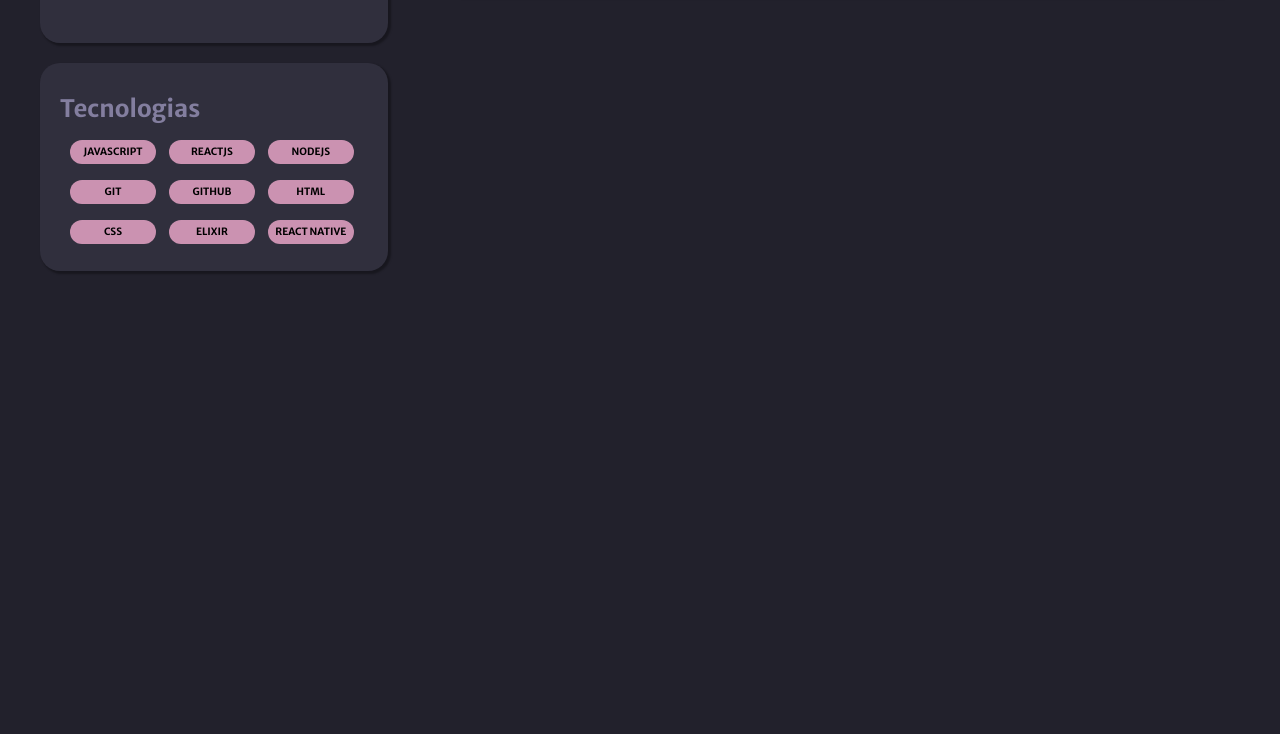
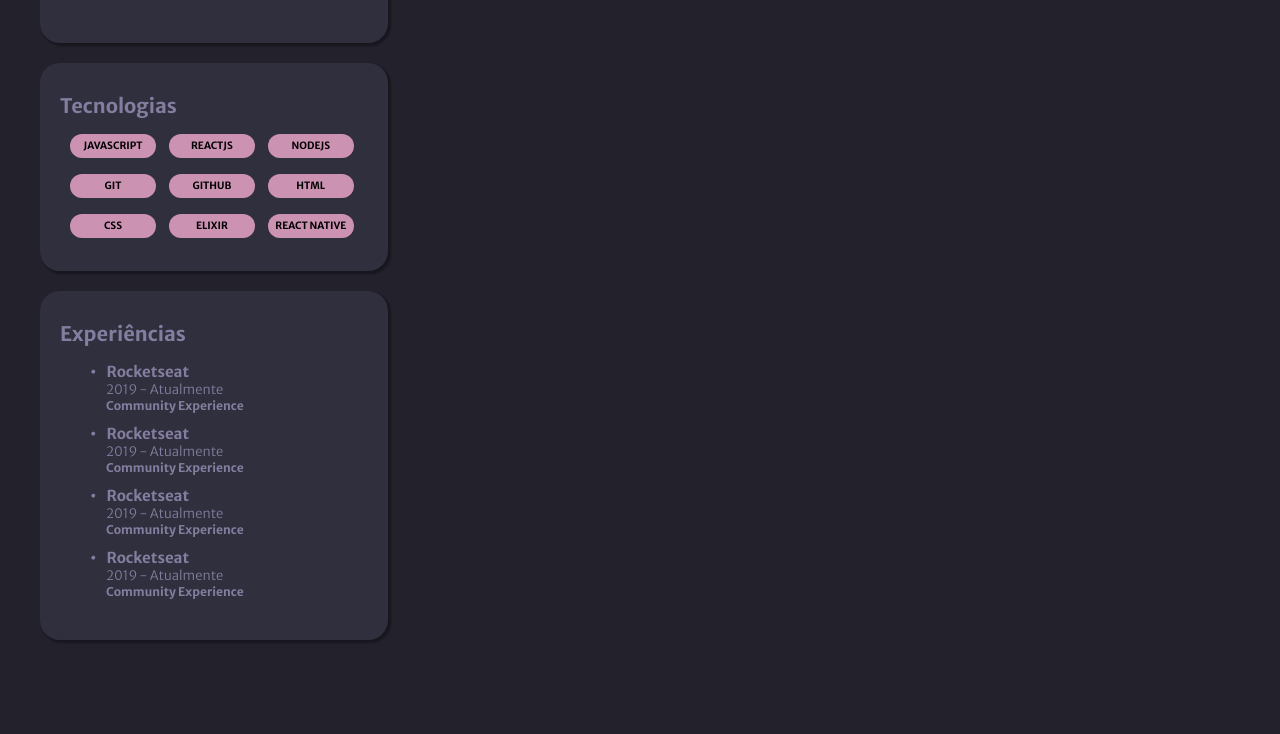
Before and after one commit to asilv4dev/rocketseat, a plain HTML site: page desafios/portfolio/index.html in a window 1280 px wide. Shown: the part 666-1400 px from the top of the page. Drawn offline with Linux system fonts and the light colour scheme.

Commit message:
start section education

```diff
--- a/desafios/portfolio/css/estilo.css
+++ b/desafios/portfolio/css/estilo.css
@@ -1,6 +1,6 @@
 @charset "UTF-8";
 
-@import url('https://fonts.googleapis.com/css2?family=Merriweather+Sans:wght@400;500;700&display=swap');
+@import url('https://fonts.googleapis.com/css2?family=Merriweather+Sans:wght@300;400;500;700&display=swap');
 
 :root {
     --body-bg-color: #22212C;
@@ -437,6 +437,8 @@ body {
 }
 
 .text-languages {
+    font-weight: bold;
+    font-size: 20px;
     color: var(--text-color);
     padding-top: 30px;
     padding-bottom: 15px;
@@ -465,3 +467,52 @@ body {
     height: 24px;
     background-color: var(--bg-techs);
 }
+
+/*end section languages*/
+
+/*start section experiences*/
+
+.experiences {
+    position: relative;
+    left: 40px;
+    bottom: 1074px;
+    width: 348px;
+    height: 349px;
+    color: var(--text-color);
+    border-radius: 20px;
+    background-color: var(--bg-cards);
+    box-shadow: 2px 2px 2px 1px rgba(0, 0, 0, 0.315);
+}
+
+.title-experiences {
+    font-weight: bold;
+    font-size: 20px;
+    padding-top: 30px;
+    margin-left: 20px;
+    margin-bottom: 15px;
+}
+
+.subtitle-exp {
+    font-weight: bold;
+    font-size: 15px;
+    margin-left: 50px;
+}
+
+.circle {
+    margin-right: 10px;
+}
+
+.year-exp {
+    font-weight: lighter;
+    font-size: 13px;
+    margin-left: 66px;
+}
+
+.commun-exp {
+    margin-left: 66px;
+    font-size: 12px;
+    font-weight: bold;
+    padding-bottom: 10px;
+}
+
+/*end section experiences*/
--- a/desafios/portfolio/index.html
+++ b/desafios/portfolio/index.html
@@ -117,6 +117,37 @@
                 <span class="bg-color space">JAVASCRIPT</span> <span class="bg-color space-1">REACTJS</span> <span class="bg-color">NODEJS</span> <span class="bg-color space">GIT</span> <span class="bg-color space-1">GITHUB</span> <span class="bg-color">HTML</span> <span class="bg-color space">CSS</span> <span class="bg-color space-1">ELIXIR</span> <span class="bg-color">REACT NATIVE</span>
 
             </section>
+            <section class="experiences">
+                <h2 class="title-experiences">Experiências</h2>
+                    <span class="subtitle-exp"><span class="circle">•</span>Rocketseat</span>
+                    <p class="year-exp">2019 - Atualmente</p>
+                    <p class="commun-exp">Community Experience</p>
+                    <span class="subtitle-exp"><span class="circle">•</span>Rocketseat</span>
+                    <p class="year-exp">2019 - Atualmente</p>
+                    <p class="commun-exp">Community Experience</p>
+                    <span class="subtitle-exp"><span class="circle">•</span>Rocketseat</span>
+                    <p class="year-exp">2019 - Atualmente</p>
+                    <p class="commun-exp">Community Experience</p>
+                    <span class="subtitle-exp"><span class="circle">•</span>Rocketseat</span>
+                    <p class="year-exp">2019 - Atualmente</p>
+                    <p class="commun-exp">Community Experience</p>
+        </section>
+        <section class="education">
+            <h2 class="title-education">Educação</h2>
+            <span class="circle-ed">•</span><span class="subtitle-ed">Rocketseat</span>
+            <p class="year-ed">2019 - 2019</p>
+            <p class="area-ed">GoStack</p>
+            <span class="circle-ed">•</span><span class="subtitle-ed">Rocketseat</span>
+            <p class="year-ed">2019 - 2020</p>
+            <p class="area-ed">Ignite</p>
+            <span class="circle-ed">•</span><span class="subtitle-ed">Rocketseat</span>
+            <p class="year-ed">2019 - 2021</p>
+            <p class="area-ed">Ignite Pro</p>
+            <span class="circle-ed">•</span><span class="subtitle-ed">Rocketseat</span>
+            <p class="year-ed">2019 - 2021</p>
+            <p class="area-ed">Ignite Pro</p>
+
+        </section>
         </section>
 
 
```
